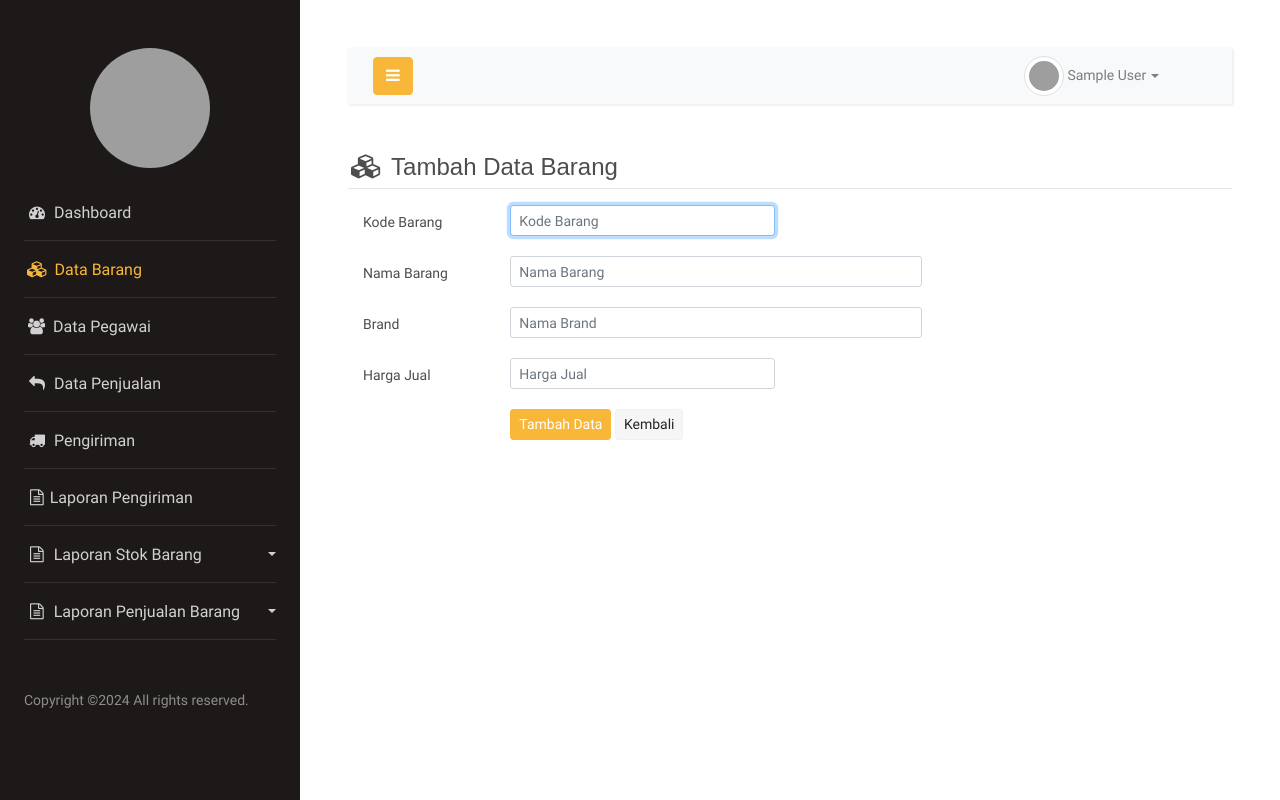
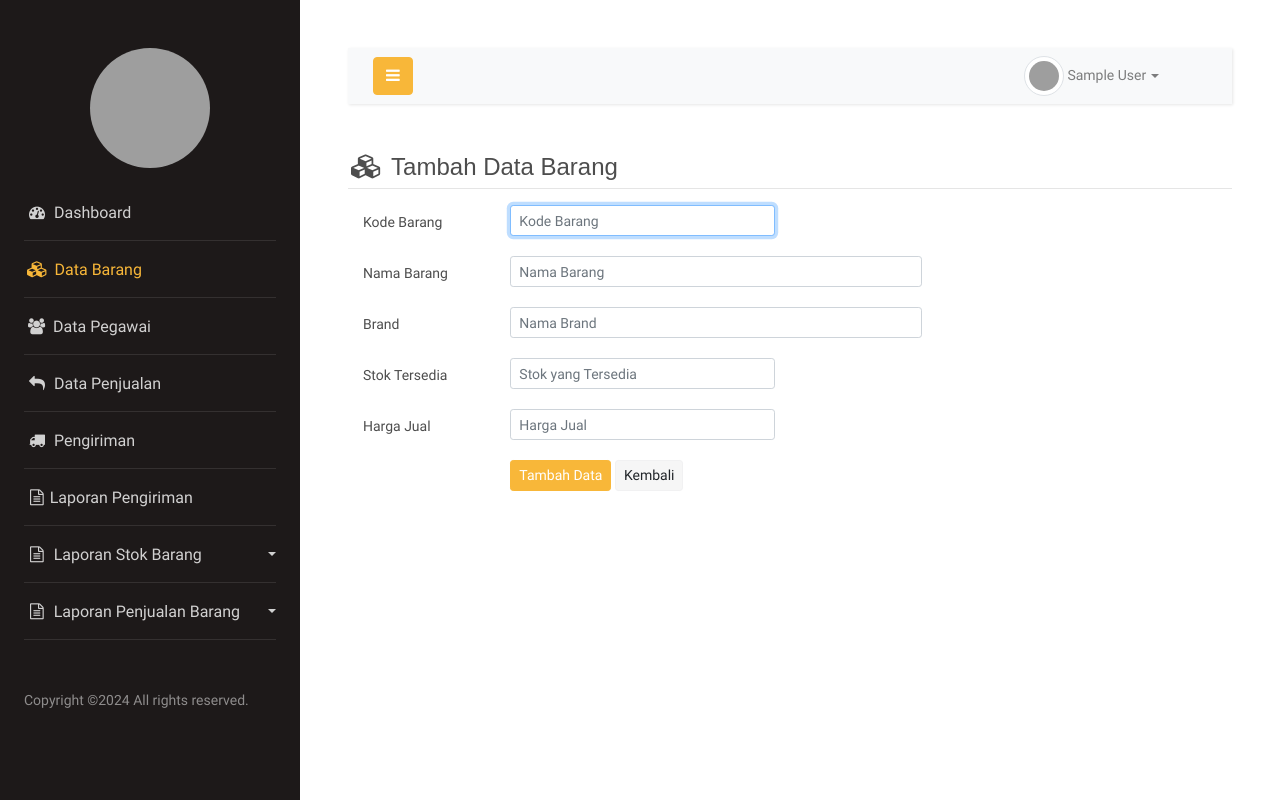
Before and after one commit to aulil99/eskristal, a CodeIgniter app: page /tambah_barang in a window 1280 px wide. Run offline with CodeIgniter, Linux system fonts and the light colour scheme; the visitor is signed in with stand-in values (Sample User, id 1); grey boxes are pictures that could not be loaded.

Commit message:
update: stok barang input

```diff
--- a/application/controllers/Data_barang.php
+++ b/application/controllers/Data_barang.php
@@ -72,6 +72,16 @@ class Data_barang extends CI_Controller
             );
 
             $this->form_validation->set_rules(
+                'stok',
+                'Stok barang',
+                "required|regex_match[/^[0-9.]+$/]",
+                array(
+                    'required' => '{field} wajib diisi',
+                    'regex_match' => '{field} hanya boleh angka'
+                )
+            );
+
+            $this->form_validation->set_rules(
                 'harga',
                 'Harga Jual',
                 "required|regex_match[/^[0-9.]+$/]",
@@ -88,6 +98,7 @@ class Data_barang extends CI_Controller
                     'kode_barang' => $this->security->xss_clean($this->input->post('kode', TRUE)),
                     'nama_barang' => $this->security->xss_clean($this->input->post('nama_barang', TRUE)),
                     'brand' => $this->security->xss_clean($this->input->post('brand', TRUE)),
+                    'stok' => $this->security->xss_clean($this->input->post('stok', TRUE)),
                     'harga' => str_replace('.', '', $this->security->xss_clean($this->input->post('harga', TRUE)))
                 );
 
@@ -177,6 +188,16 @@ class Data_barang extends CI_Controller
             );
 
             $this->form_validation->set_rules(
+                'stok',
+                'Stok barang',
+                "required|regex_match[/^[0-9.]+$/]",
+                array(
+                    'required' => '{field} wajib diisi',
+                    'regex_match' => '{field} hanya boleh angka'
+                )
+            );
+
+            $this->form_validation->set_rules(
                 'harga',
                 'Harga Jual',
                 "required|regex_match[/^[0-9.]+$/]",
@@ -204,6 +225,7 @@ class Data_barang extends CI_Controller
                 $update = array(
                     'nama_barang' => $this->security->xss_clean($this->input->post('nama_barang', TRUE)),
                     'brand' => $this->security->xss_clean($this->input->post('brand', TRUE)),
+                    'stok' => $this->security->xss_clean($this->input->post('stok', TRUE)),
                     'harga' => str_replace('.', '', $this->security->xss_clean($this->input->post('harga', TRUE))),
                     'active' => $this->security->xss_clean($this->input->post('status', TRUE))
                 );
--- a/application/views/data_barang/form_tambah.php
+++ b/application/views/data_barang/form_tambah.php
@@ -40,6 +40,16 @@
     </div>
 
     <div class="form-group row">
+        <label for="harga" class="col-sm-3 col-form-label">Stok Tersedia</label>
+        <div class="col-sm-6">
+            <input type="text" class="form-control form-control-sm uang <?= (form_error('stok')) ? 'is-invalid' : ''; ?>" id="stok" name="stok" placeholder="Stok yang Tersedia" value="<?= set_value('stok'); ?>">
+            <div class="invalid-feedback">
+                <?= form_error('stok', '<p class="error-message">', '</p>'); ?>
+            </div>
+        </div>
+    </div>
+
+    <div class="form-group row">
         <label for="harga" class="col-sm-3 col-form-label">Harga Jual</label>
         <div class="col-sm-6">
             <input type="text" class="form-control form-control-sm uang <?= (form_error('harga')) ? 'is-invalid' : ''; ?>" id="harga" name="harga" placeholder="Harga Jual" value="<?= set_value('harga'); ?>">
--- a/application/views/pengiriman/form_input.php
+++ b/application/views/pengiriman/form_input.php
@@ -70,10 +70,10 @@
     </div>
 
     <div class="form-group row">
-        <label for="id_penjualan" class="col-sm-3 col-form-label">Nama Pembeli</label>
+        <label for="id_penjualan" class="col-sm-3 col-form-label">Nama Pesanan</label>
         <div class="col-sm-9">
             <select class="barang-select custom-select custom-select-sm pilih-barang" name="id_penjualan" id="id_penjualan">
-                <option value="" disabled selected>Pilih Nama Pembeli</option>
+                <option value="" disabled selected>Pilih Nama Pesanan yang Dituju</option>
                 <?php foreach ($data->result() as $d) : ?>
                     <option value="<?= $d->id_penjualan; ?>">
                         <?= $d->nama_pembeli . ' ( ' . $d->tgl_penjualan . ' )'; ?>
```
Also changed, not shown: application/views/data_barang/form_edit.php (+10 -0 lines).
